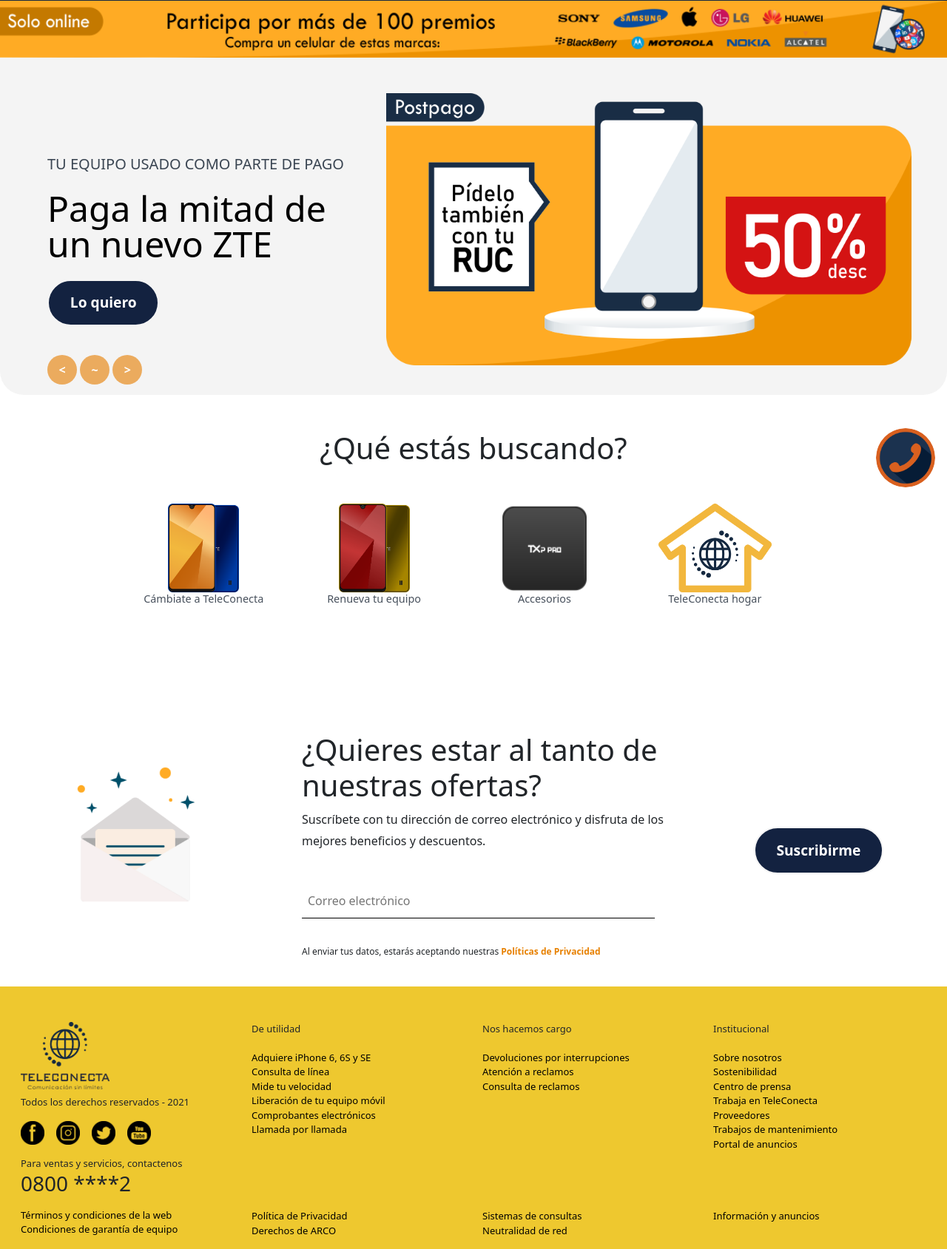
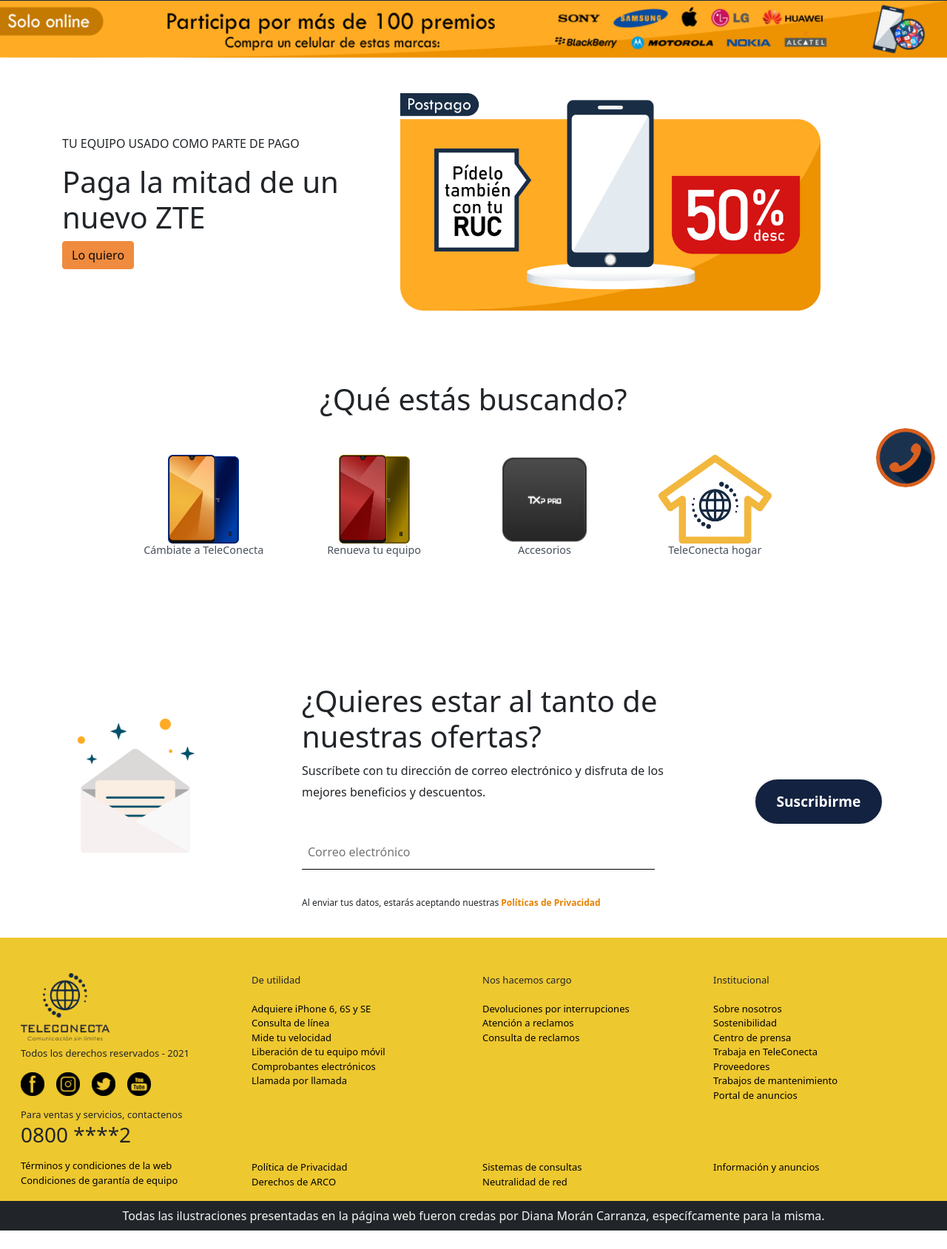
Before and after one commit to DanM-C/TeleConecta, a PHP site: page /personas/tienda.html in a window 1280 px wide. Shown: the part 125-1814 px from the top of the page at 74% size. After the commit the page ends 1789 px from the top, so only its background shows below. Run offline with PHP 8.4, Linux system fonts and the light colour scheme.

Commit message:
TeleConecta

```diff
--- a/css/tienda.css
+++ b/css/tienda.css
@@ -96,22 +96,6 @@
     text-align: center;
     color: #fff;
     transition: .2s;
-}
-
-.carousel1 .buttons button:hover {
-    background: #E78000;
-}
-
-.carousel1 section button:hover {
-    border: #132240 solid .15em;
-}
-
-#carousel {
-    margin: 0;
-    height: 28.5em;
-    width: 63%;
-    float: right;
-    padding: 3em;
 }
 
 #carousel img {
--- a/js/tienda.js
+++ b/js/tienda.js
@@ -6,10 +6,6 @@
 function nextCarousel() {
     clearInterval(carouselInterval)
     carouselInterval = setInterval(nextImage,2500);
-}
-
-function stopCarousel() {
-    clearInterval(carouselInterval)
 }
 
 function nextImage() {
@@ -25,34 +21,11 @@
 
     switch (idxImagen) {
         case 0:
-            carrusel.innerHTML = '<img src="/img/LittleBanner2.png" alt="">';
+            carrusel.innerHTML = '<img src="/img/LittleBanner2.png" alt="" class="col-12">';
             break;
 
         case 1:
-            carrusel.innerHTML = '<img src="/img/LittleBanner1.png" alt="">';
+            carrusel.innerHTML = '<img src="/img/LittleBanner1.png" alt="" class="col-12">';
             break;
     }
 }
-
-function afterImage() {
-    clearInterval(carouselInterval);
-    var carrusel = document.getElementById('carousel');
-
-    if (idxImagen == -1) {
-        idxImagen = 0;
-    }
-
-    else {
-        idxImagen = idxImagen - 1;
-    }
-
-    switch (idxImagen) {
-        case -1:
-            carrusel.innerHTML = '<img src="/img/LittleBanner1.png" alt="">';
-            break;
-
-        case 0:
-            carrusel.innerHTML = '<img src="/img/LittleBanner2.png" alt="">';
-            break;
-    }
-}
--- a/personas/tienda.html
+++ b/personas/tienda.html
@@ -58,23 +58,21 @@
             </nav>
         </div>
     </div>
-    <img src="/img/Banner8.png" alt="" class="line1">
-    <div class="carousel1">
-        <section>
-            <div class="textCarousel">
-                <h5>TU EQUIPO USADO COMO PARTE DE PAGO</h5>
-                <h1>Paga la mitad de un nuevo ZTE</h1>
+    <img src="/img/Banner8.png" alt="" class="col-12 d-sm-block d-none">
+    <img src="/img/Banner9.png" alt="" class="col-12 d-block d-sm-none">
+    <!--! CARRUSEL -->
+    <div class="container-fluid row row-cols-1 row-cols-md-2 g-4 p-5 alig align-self-center">
+        <div class="col col-md-5 ps-md-5 align-self-center">
+            <p class="d-sm-block d-none">TU EQUIPO USADO COMO PARTE DE PAGO</p>
+            <h1 class="text-sm-start text-center">Paga la mitad de un nuevo ZTE</h1>
+            <button type="button" class="btn btn-danger d-sm-block d-none">Lo quiero</button>
+        </div>
+        <div class="col col-md-6">
+            <div id="carousel">
+                <img src="/img/LittleBanner1.png" alt="" class="col-12">
             </div>
-            <button>Lo quiero</button>
-        </section>
-        <div id="carousel">
-            <img src="/img/LittleBanner1.png" alt="">
         </div>
-        <div class="buttons">
-            <button onclick="afterImage()"><</button>
-            <button onclick="nextCarousel()">~</button>
-            <button onclick="nextImage()">></button>
-        </div>
+        <button type="button" class="btn btn-primary col-12 d-block d-sm-none">Lo quiero</button>
     </div>
     <div class="cell">
         <h1>¿Qué estás buscando?</h1>
```
Also changed, not shown: img/Banner9.png (added).
